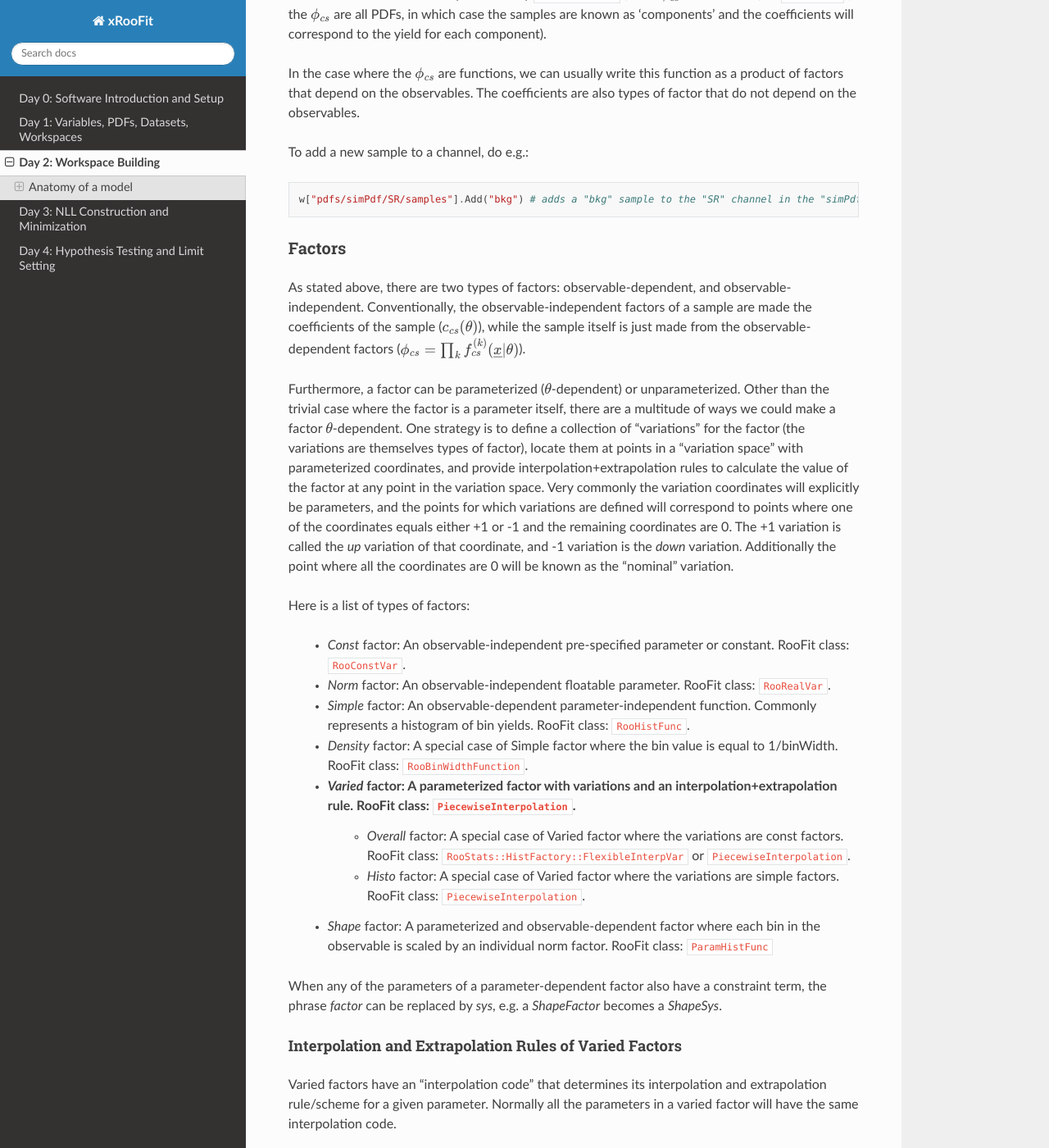
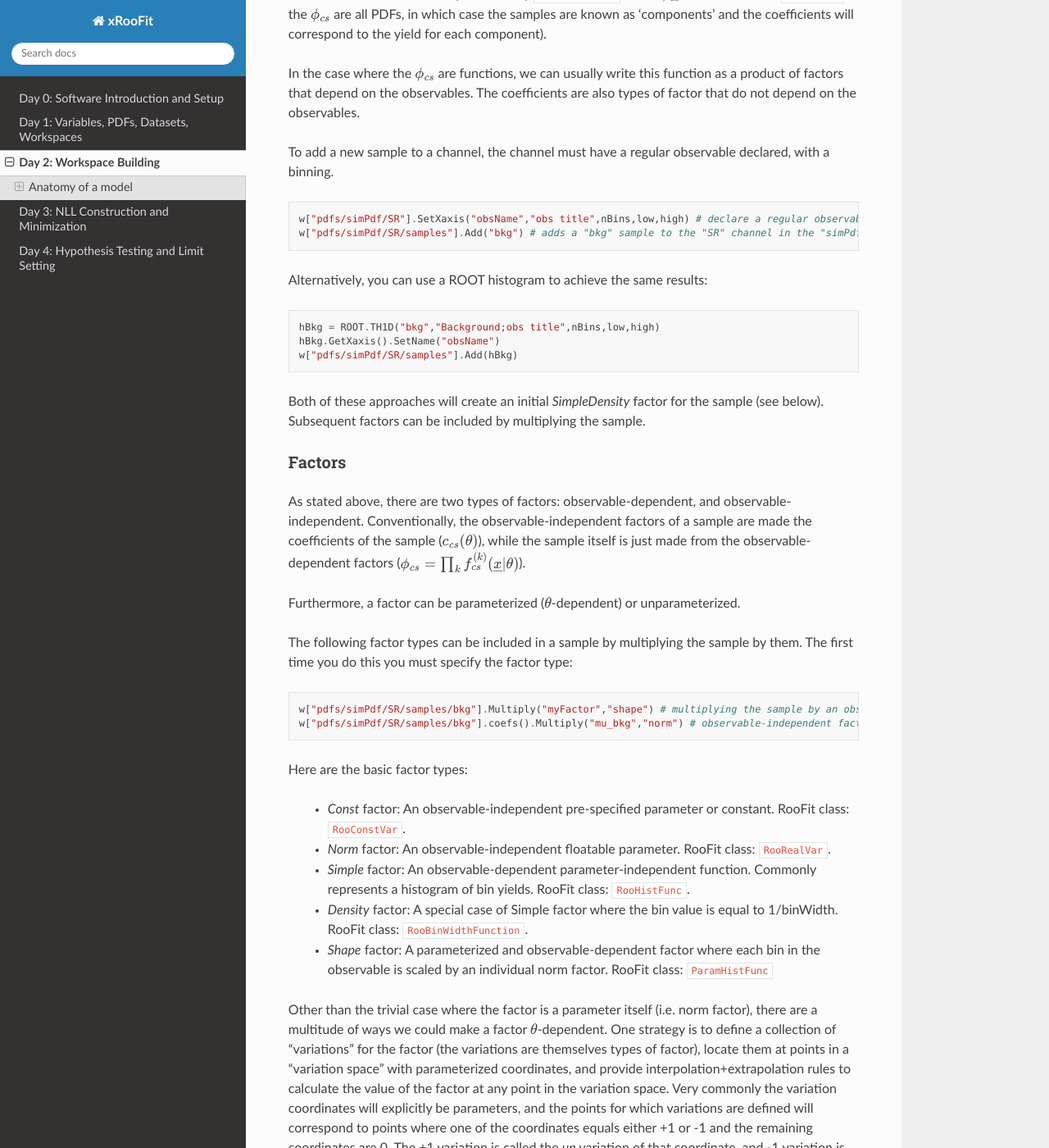
Before and after one commit to will-cern/xroofit-readthedocs, a Sphinx documentation site: the page built from docs/source/workspaceBuilding.rst, in a window 1280 px wide and 1400 px high, scrolled down 2070 px. Shown: the whole window at 82% size. Built offline with Sphinx 7.4.7 and the Read the Docs theme 3.1.0, drawn with Linux system fonts in a browser that asks for light colours; some of the changed text lies outside the part shown.

Commit message:
Update workspaceBuilding.rst

```diff
--- a/docs/source/workspaceBuilding.rst
+++ b/docs/source/workspaceBuilding.rst
@@ -73,30 +73,55 @@ In RooFit the above PDF is represented by ``RooRealSumPdf`` (if the :math:`\phi_
 
 In the case where the :math:`\phi_{cs}` are functions, we can usually write this function as a product of factors that depend on the observables. The coefficients are also types of factor that do not depend on the observables.
 
-To add a new sample to a channel, do e.g.:
+To add a new sample to a channel, the channel must have a regular observable declared, with a binning.
 
 .. code-block:: python
 
+  w["pdfs/simPdf/SR"].SetXaxis("obsName","obs title",nBins,low,high) # declare a regular observable for the channel
   w["pdfs/simPdf/SR/samples"].Add("bkg") # adds a "bkg" sample to the "SR" channel in the "simPdf" pdf
+
+Alternatively, you can use a ROOT histogram to achieve the same results:
+
+.. code-block:: python
+
+  hBkg = ROOT.TH1D("bkg","Background;obs title",nBins,low,high)
+  hBkg.GetXaxis().SetName("obsName")
+  w["pdfs/simPdf/SR/samples"].Add(hBkg)
+
+Both of these approaches will create an initial `SimpleDensity` factor for the sample (see below). Subsequent factors can be included by multiplying the sample.
 
 Factors
 --------
 As stated above, there are two types of factors: observable-dependent, and observable-independent. Conventionally, the observable-independent factors of a sample are made  the coefficients of the sample (:math:`c_{cs}(\theta)`), while the sample itself is just made from the observable-dependent factors (:math:`\phi_{cs} = \prod_k f^{(k)}_{cs}(\underline{x}|\theta)`).
 
-Furthermore, a factor can be parameterized (:math:`\theta`-dependent) or unparameterized. Other than the trivial case where the factor is a parameter itself, there are a multitude of ways we could make a factor :math:`\theta`-dependent. One strategy is to define a collection of "variations" for the factor (the variations are themselves types of factor), locate them at points in a "variation space" with parameterized coordinates, and provide interpolation+extrapolation rules to calculate the value of the factor at any point in the variation space. Very commonly the variation coordinates will explicitly be parameters, and the points for which variations are defined will correspond to points where one of the coordinates equals either +1 or -1 and the remaining coordinates are 0. The +1 variation is called the `up` variation of that coordinate, and -1 variation is the `down` variation. Additionally the point where all the coordinates are 0 will be known as the "nominal" variation.
+Furthermore, a factor can be parameterized (:math:`\theta`-dependent) or unparameterized.
 
-Here is a list of types of factors:
+The following factor types can be included in a sample by multiplying the sample by them. The first time you do this you must specify the factor type:
+
+.. code-block:: python
+
+  w["pdfs/simPdf/SR/samples/bkg"].Multiply("myFactor","shape") # multiplying the sample by an observable-depdenent factor type
+  w["pdfs/simPdf/SR/samples/bkg"].coefs().Multiply("mu_bkg","norm") # observable-independent factors conventionally go in as coefficients
+
+Here are the basic factor types:
 
   * `Const` factor: An observable-independent pre-specified parameter or constant. RooFit class: ``RooConstVar``.
   * `Norm` factor: An observable-independent floatable parameter. RooFit class: ``RooRealVar``.
   * `Simple` factor: An observable-dependent parameter-independent function. Commonly represents a histogram of bin yields. RooFit class: ``RooHistFunc``.
   * `Density` factor: A special case of Simple factor where the bin value is equal to 1/binWidth. RooFit class: ``RooBinWidthFunction``.
+  * `Shape` factor: A parameterized and observable-dependent factor where each bin in the observable is scaled by an individual norm factor. RooFit class: ``ParamHistFunc``
+
+Other than the trivial case where the factor is a parameter itself (i.e. norm factor), there are a multitude of ways we could make a factor :math:`\theta`-dependent. One strategy is to define a collection of "variations" for the factor (the variations are themselves types of factor), locate them at points in a "variation space" with parameterized coordinates, and provide interpolation+extrapolation rules to calculate the value of the factor at any point in the variation space. Very commonly the variation coordinates will explicitly be parameters, and the points for which variations are defined will correspond to points where one of the coordinates equals either +1 or -1 and the remaining coordinates are 0. The +1 variation is called the `up` variation of that coordinate, and -1 variation is the `down` variation. Additionally the point where all the coordinates are 0 will be known as the "nominal" variation.
+
+These factors can be created in xRooFit by `varying` one of the parameter-independent factors above:
+
   * `Varied` factor: A parameterized factor with variations and an interpolation+extrapolation rule. RooFit class: ``PiecewiseInterpolation``.
      * `Overall` factor: A special case of Varied factor where the variations are const factors. RooFit class: ``RooStats::HistFactory::FlexibleInterpVar`` or ``PiecewiseInterpolation``.
      * `Histo` factor: A special case of Varied factor where the variations are simple factors. RooFit class: ``PiecewiseInterpolation``.
-  * `Shape` factor: A parameterized and observable-dependent factor where each bin in the observable is scaled by an individual norm factor. RooFit class: ``ParamHistFunc``
 
 When any of the parameters of a parameter-dependent factor also have a constraint term, the phrase `factor` can be replaced by `sys`, e.g. a `ShapeFactor` becomes a `ShapeSys`.
+
+
 
 Interpolation and Extrapolation Rules of Varied Factors
 ^^^^^^^^^^^^^^
```
